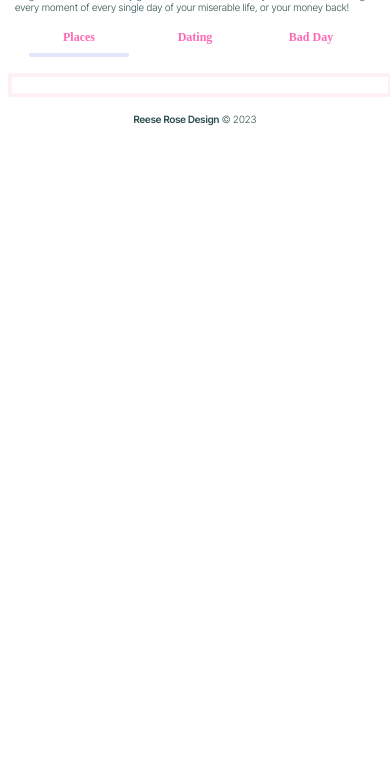
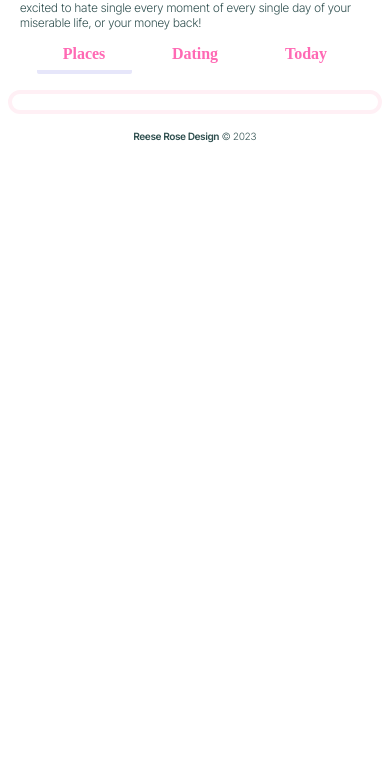
Before and after one commit to reeserosedesign/bingo, a React app: page / in a window 390 px wide. Shown: the part 76-844 px from the top of the page. Built offline with nearby package versions, Linux system fonts and the light colour scheme; a web font is replaced by a local one; what shuffle-array would draw is missing.

Commit message:
Mobile Improvements

```diff
--- a/src/Confetti.js
+++ b/src/Confetti.js
@@ -3,7 +3,7 @@ export function start() {
   let H = window.innerHeight;
   const canvas = document.getElementById("canvas");
   const context = canvas.getContext("2d");
-  const maxConfettis = 1000;
+  const maxConfettis = 300;
   const particles = [];
 
   const possibleColors = [
--- a/src/index.js
+++ b/src/index.js
@@ -216,7 +216,7 @@ function App() {
           onClick={handleTBDClick}
           className={isTBDActive ? "active" : ""}
         >
-          Bad Day
+          Today
         </button>
 
         {isPlaceShown && (
--- a/src/styles.css
+++ b/src/styles.css
@@ -1,9 +1,13 @@
+body {
+  margin: 0;
+  background-color: white;
+}
+
 .App {
   font-family: "Inter Tight", sans-serif;
   font-weight: 600;
   text-align: center;
   color: darkslategray;
-  background-color: white;
 }
 
 h1 {
@@ -14,11 +18,11 @@ h1 {
 }
 
 p {
-  width: 360px;
+  width: 350px;
   text-align: left;
   margin: 0 auto;
   padding-bottom: 0px;
-  font-size: 10px;
+  font-size: 12px;
   font-weight: 300;
 }
 
@@ -31,7 +35,7 @@ footer {
 a {
   text-decoration: none;
   font-weight: 600;
-  transition: 200ms;
+  transition: 600ms ease-in-out;
   color: darkslategray;
 }
 
@@ -41,7 +45,7 @@ a:hover {
 
 button {
   font-family: "Sarina", cursive;
-  font-size: 12px;
+  font-size: 16px;
   font-weight: bold;
   color: hotpink;
   background-color: white;
@@ -49,7 +53,7 @@ button {
   border: none;
   border-bottom: 4px white solid;
   height: 36px;
-  width: 100px;
+  width: 95px;
   margin: 8px;
   transition: 300ms ease-in-out;
   cursor: pointer;
@@ -74,11 +78,11 @@ button:hover {
   margin: 8px auto 0;
   padding: 8px;
   display: grid;
-  grid-gap: 0;
+  grid-gap: 8px;
   grid-template-columns: repeat(5, auto);
   border: 4px lavenderblush solid;
-  border-radius: 2px;
-  width: 360px;
+  border-radius: 12px;
+  width: 350px;
   background-color: white;
 }
 
@@ -88,12 +92,12 @@ button:hover {
   align-items: center;
   background-color: white;
 
-  width: 50px;
-  height: 50px;
+  width: 48px;
+  height: 48px;
 
   padding: 8px;
   font-size: 10px;
-  border: 1px white solid;
+  border: 0px white solid;
 
   cursor: pointer;
   transition: 300ms ease-in-out;
```
